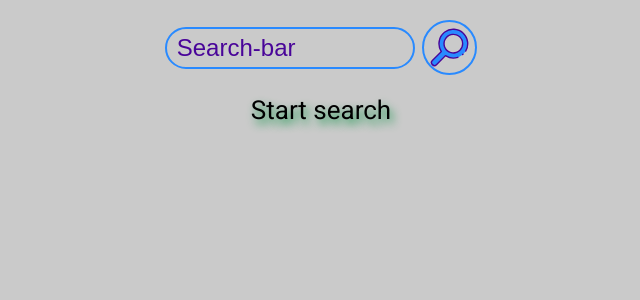
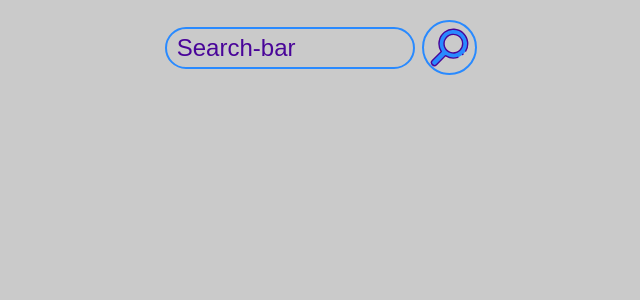
Before and after one commit to Wolf-Den1994/react-2021q3, a React app in the folder react-api/: page / in a window 1280 px wide. Shown: the top 300 px of the page, without its empty margins (319-959 px from the left). Built offline with nearby package versions, Linux system fonts and the light colour scheme.

Commit message:
fix: spinner first loading

```diff
--- a/react-api/src/components/app/app.jsx
+++ b/react-api/src/components/app/app.jsx
@@ -2,7 +2,6 @@ import React, { useEffect, useState } from 'react';
 import NewsServise from '../../services/new-service';
 import SearchBar from '../search-bar/search-bar';
 import Card from '../card/card';
-import Emtry from '../emtry/emtry';
 import Sort from '../sort/sort';
 import Pagination from '../pagination/pagination';
 import Spinner from '../spinner/spinner';
@@ -16,7 +15,7 @@ const App = () => {
   const [numberResult, setNumberResult] = useState(10);
   const [page, setPage] = useState(1);
   const [totalResults, setTotalResults] = useState();
-  const [loading, setLoading] = useState(true);
+  const [loading, setLoading] = useState(false);
 
   useEffect(() => {
     newsServise
@@ -37,7 +36,7 @@ const App = () => {
       {!Object.keys(data).length ? null : (
         <Sort sortBy={sort} onSortBy={setSort} />
       )}
-      {!Object.keys(data).length ? <Emtry /> : main}
+      {!Object.keys(data).length && !loading ? <></> : main}
       {!Object.keys(data).length ? null : (
         <Pagination
           num={numberResult}
--- a/react-api/src/components/emtry/emtry.jsx
+++ /dev/null
@@ -1,6 +0,0 @@
-import React from 'react';
-import './emtry.scss';
-
-const Emtry = () => <div className="emtry">Start search</div>;
-
-export default Emtry;
--- a/react-api/src/components/emtry/emtry.scss
+++ /dev/null
@@ -1,7 +0,0 @@
-.emtry {
-  font-size: 26px;
-  text-shadow: 3px 5px 9px #18964d;
-  text-align: center;
-  margin: 18px;
-  user-select: none;
-}
```
